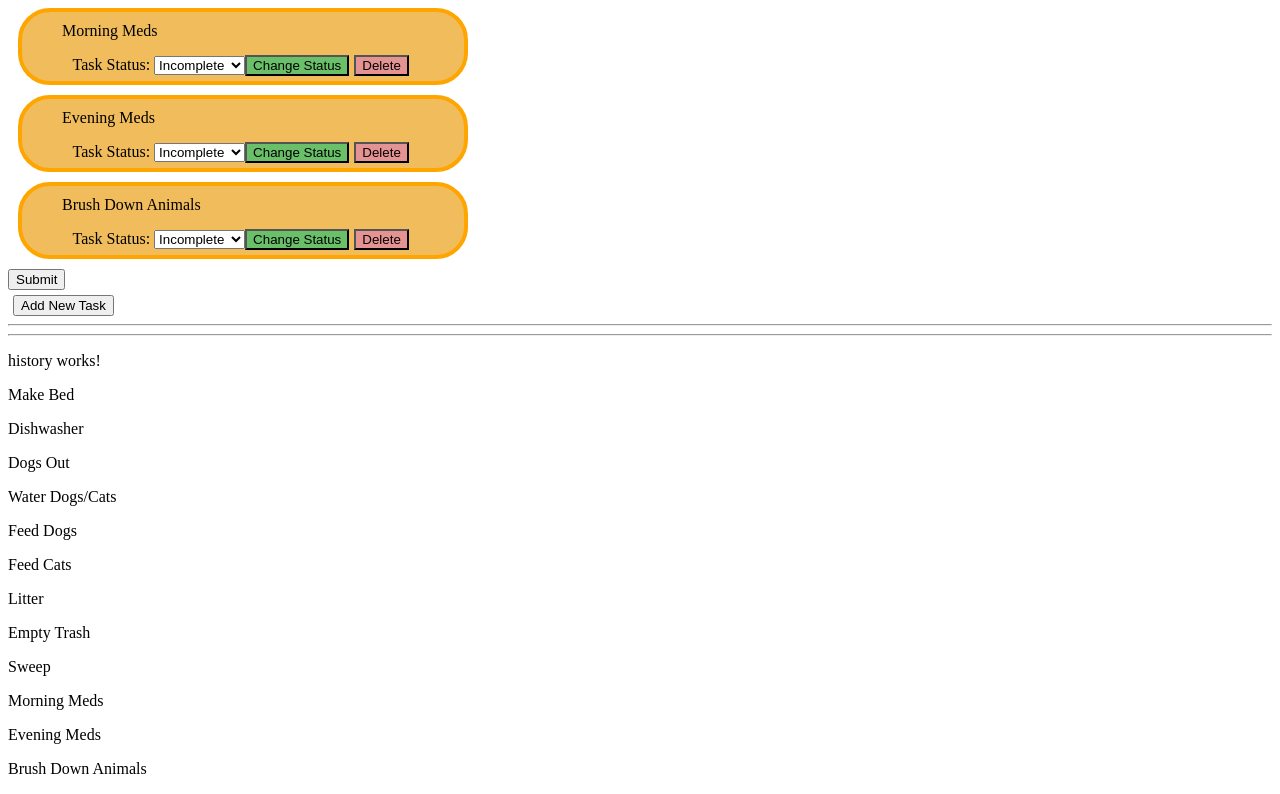
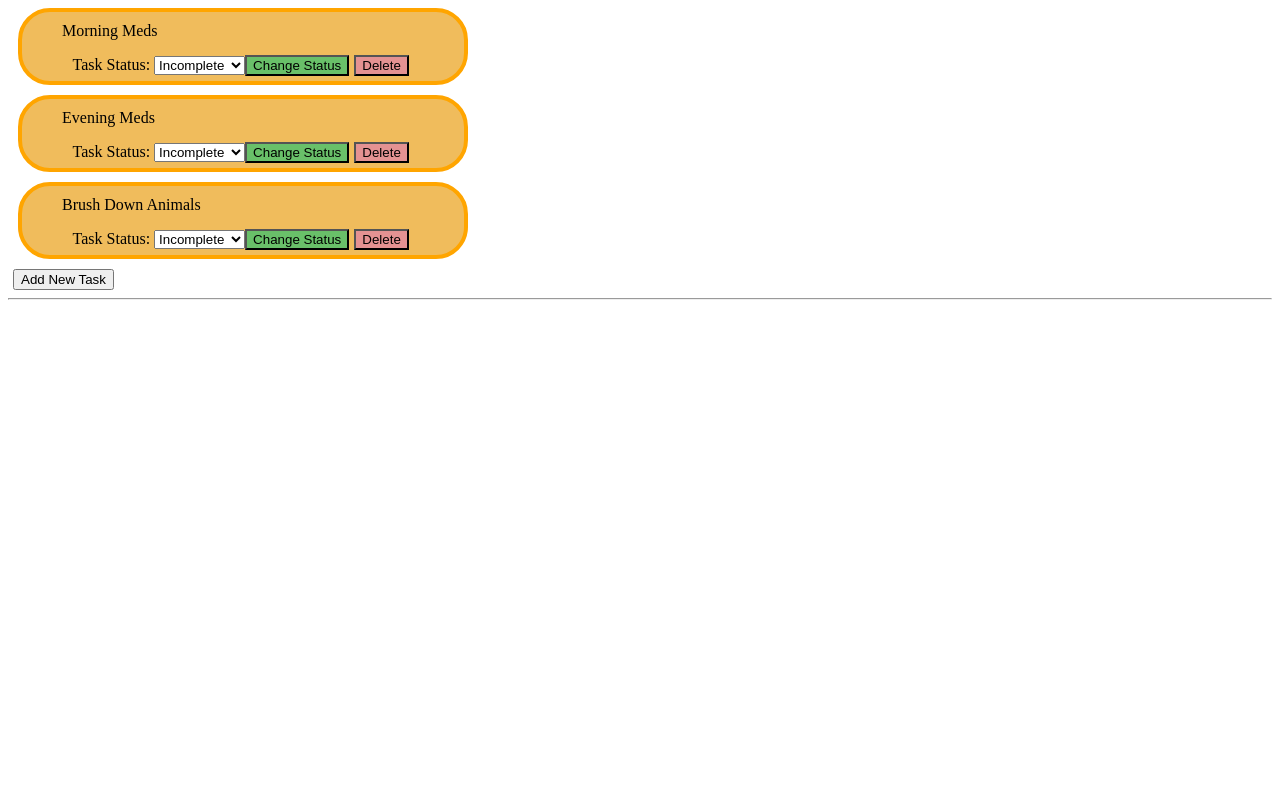
Before and after one commit to rc-devs/daily-task-manager, an Angular app in the folder daily-task-manager/: page / in a window 1280 px wide. Shown: the part 785-1579 px from the top of the page. After the commit the page ends 1093 px from the top, so only its background shows below. Built offline with nearby package versions, Linux system fonts and the light colour scheme.

Commit message:
remove or comment out items for presentation; created dev branch for new features. still has some unused components present

```diff
--- a/daily-task-manager/src/app/app.component.html
+++ b/daily-task-manager/src/app/app.component.html
@@ -1,5 +1,5 @@
 <app-checklist></app-checklist>
 
-<hr>
+<!-- <hr> -->
 
-<app-history></app-history>
+<!-- <app-history></app-history> -->
--- a/daily-task-manager/src/app/checklist/task-card/task-card.component.html
+++ b/daily-task-manager/src/app/checklist/task-card/task-card.component.html
@@ -15,4 +15,4 @@
   }
 
 
-<button type="submit" (submit)="onSubmit(); $event.preventDefault()">Submit</button>
+<!-- <button type="submit" (submit)="onSubmit(); $event.preventDefault()">Submit</button> -->
--- a/daily-task-manager/src/app/checklist/task-card/task-card.component.ts
+++ b/daily-task-manager/src/app/checklist/task-card/task-card.component.ts
@@ -27,10 +27,10 @@ export class TaskCardComponent {
       this.checklistService.dailyTasks = this.getDefaultChecklist().filter(t  => t.id !== taskId);
       console.log(this.checklistService.dailyTasks)
     }
-
+/*
     onSubmit(){
       this.checklistService.onSubmitHandler(this.checklistService.dailyTasks)
-    }
+    } */
 
 
 
```
